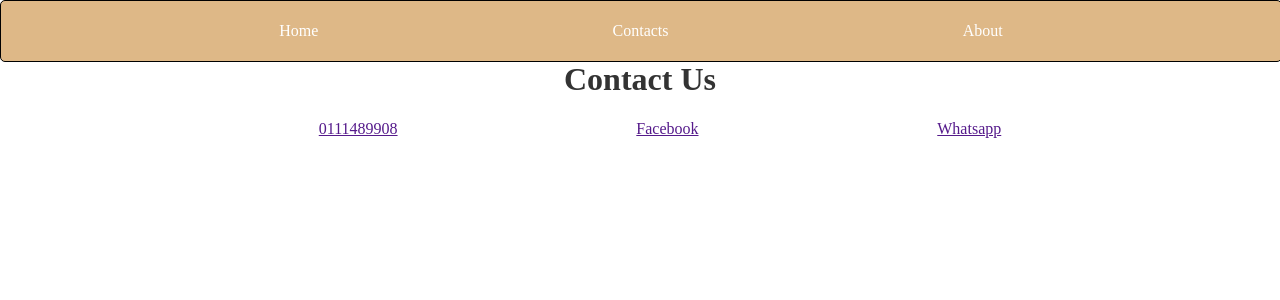
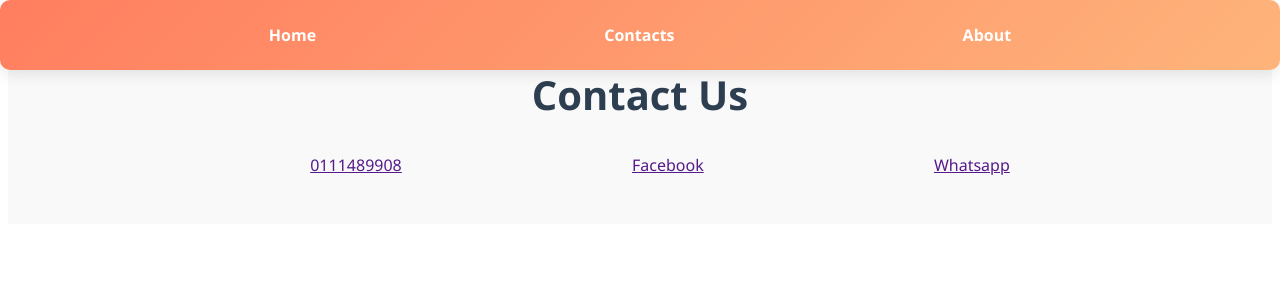
Before and after one commit to bennkiche/test, a React (Vite) app: page /contacts in a window 1280 px wide. Shown: the top 300 px of the page. Built offline with nearby package versions, Linux system fonts and the light colour scheme.

Commit message:
update src/App.css

```diff
--- a/src/App.css
+++ b/src/App.css
@@ -3,20 +3,24 @@
   margin: 0 auto;
   padding: 2rem;
   text-align: center;
+  font-family: 'Segoe UI', Tahoma, Geneva, Verdana, sans-serif;
+  background-color: #f9f9f9;
 }
 
 .header {
   width: 100vw;
-  background-color: burlywood;
-  border-radius: 5px;
-  border: 1px solid black;
+  background: linear-gradient(135deg, #ff7e5f, #feb47b);
+  border-radius: 10px;
+  box-shadow: 0 4px 15px rgba(0, 0, 0, 0.1);
   position: fixed;
   top: 0;
   left: 0;
-  height: 60px;
+  height: 70px;
   display: flex;
   justify-content: center;
   align-items: center;
+  color: white;
+  z-index: 1000;
 }
 
 .nav {
@@ -29,85 +33,105 @@
 .nav a {
   color: white;
   text-decoration: none;
-  padding: 0.5rem 1rem;
+  font-weight: bold;
+  padding: 0.6rem 1.2rem;
+  transition: background-color 0.3s, transform 0.2s;
 }
 
 .nav a:hover {
-  background-color: #9b59b6;
-  border-radius: 5px;
+  background-color: rgba(255, 255, 255, 0.3);
+  border-radius: 10px;
+  transform: translateY(-3px);
 }
 
 .main-content {
-  margin-top: 80px;
+  margin-top: 100px;
+  color: #444;
 }
 
 h1 {
-  color: #333;
-  font-size: 2rem;
+  color: #2c3e50;
+  font-size: 2.5rem;
+  font-weight: bold;
+  margin-bottom: 1rem;
 }
 
 p {
-  color: #666;
+  color: #7f8c8d;
+  line-height: 1.6;
 }
 
 .contacts {
   display: flex;
   justify-content: space-evenly;
-  align-items:center
+  align-items: center;
+  margin-top: 2rem;
 }
 
 .cards {
   display: grid;
-  grid-template-columns: repeat(auto-fill, minmax(200px, 1fr));
-  gap: 1rem;
+  grid-template-columns: repeat(auto-fill, minmax(250px, 1fr));
+  gap: 1.5rem;
   padding: 2rem;
   justify-items: center;
 }
 
-
 .card {
-  border: 1px solid #ddd;
-  border-radius: 8px;
-  box-shadow: 0 4px 8px rgba(0, 0, 0, 0.1);
+  border: 1px solid #e0e0e0;
+  border-radius: 12px;
+  box-shadow: 0 6px 18px rgba(0, 0, 0, 0.1);
   overflow: hidden;
   text-align: center;
-  padding: 1rem;
-  background-color: white;
-  width: 100%;
-  max-width: 300px;
+  padding: 1.5rem;
+  background-color: #ffffff;
+  transition: transform 0.3s, box-shadow 0.3s;
 }
 
+.card:hover {
+  transform: translateY(-5px);
+  box-shadow: 0 12px 24px rgba(0, 0, 0, 0.15);
+}
 
 .card img {
   width: 100%;
   height: 200px;
   object-fit: cover;
-  border-radius: 5px;
+  border-radius: 8px;
+  margin-bottom: 1rem;
 }
 
-
 .card h4 {
-  font-size: 1.2rem;
-  color: #333;
+  font-size: 1.4rem;
+  color: #34495e;
   margin: 0.5rem 0;
 }
 
 .card p {
   font-size: 1rem;
-  color: #555;
+  color: #7f8c8d;
+  margin-bottom: 1rem;
 }
-
 
 .card button {
   margin-top: 0.5rem;
-  padding: 0.5rem 1rem;
+  padding: 0.6rem 1.2rem;
   border: none;
-  border-radius: 5px;
-  background-color: #4caf50;
+  border-radius: 20px;
+  background-color: #3498db;
   color: white;
+  font-weight: bold;
   cursor: pointer;
+  transition: background-color 0.3s;
+}
+
+.card button:hover {
+  background-color: #2980b9;
 }
 
 .card button.delete-button {
   background-color: #e74c3c;
 }
+
+.card button.delete-button:hover {
+  background-color: #c0392b;
+}
```
